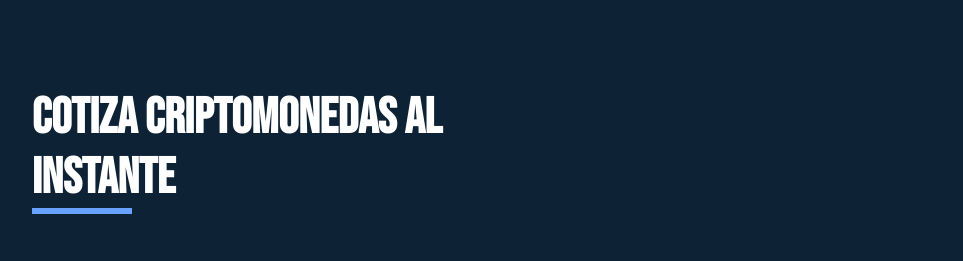
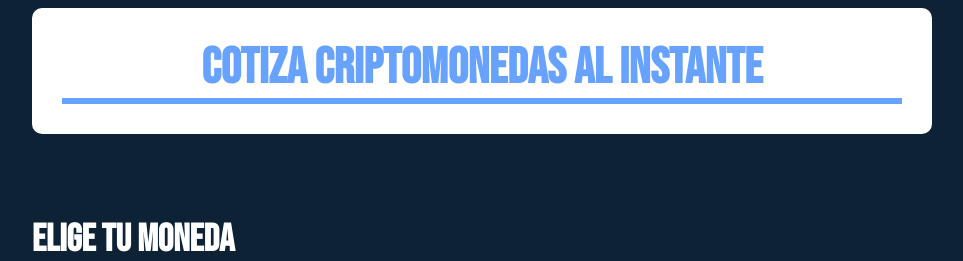
Before and after one commit to mfacuna/cotiza_criptomonedas, a React (Create React App) app: page / in a window 1280 px wide. Shown: the top 261 px of the page, without its empty margins (158-1121 px from the left). Built offline with nearby package versions, Linux system fonts and the light colour scheme; no server answers.

Commit message:
mejora diseo

```diff
--- a/src/App.js
+++ b/src/App.js
@@ -16,20 +16,43 @@ const Contenedor = styled.div`
 
 const Heading = styled.h1`
   font-family: 'Bebas Neue', cursive;
-  color: #FFF;
-  text-align:left;
+  color: #66A2FE;
+  text-align:center;
   font-weight: 700;
   font-size: 50px;
   margin-bottom: 50px;
-  margin-top: 80px;
+  margin-top: 0px;
+  padding: 30px;
   &::after {
     content: '';
-    width: 100px;
+    width: 100%;
     height: 6px;
     background-color: #66A2FE;
     display:block;
   }
 `;
+
+const Heading2 = styled.h2`
+font-family: "Bebas Neue", cursive;
+color: #fff;
+text-transform: uppercase;
+font-weight: bold;
+font-size: 2.4rem;
+margin-top: 2rem;
+margin-buttom: 0px;
+display: block;
+`;
+
+const Header = styled.div`
+  background-color: #fff;
+  max-width: 900px;
+  margin: 0 auto;
+  align: center;
+  -webkit-border-radius: 10px;
+  -moz-border-radius: 10px;
+  border-radius: 10px;
+`
+
 
 function App() {
 
@@ -38,32 +61,35 @@ function App() {
   const [resultado, setResultado] = useState({});
 
   useEffect(() => {
-    if(moneda === '' || criptomoneda === '') return;
+    if (moneda === '' || criptomoneda === '') return;
     console.log('Cotizando Criptomonedas...');
-    const consultaValoresCriptomoneda =  async () => {
+    const consultaValoresCriptomoneda = async () => {
       const url = `https://min-api.cryptocompare.com/data/pricemultifull?fsyms=${criptomoneda}&tsyms=${moneda}`;
       const res = await axios.get(url)
       setResultado(res.data.DISPLAY[criptomoneda][moneda])
     }
     consultaValoresCriptomoneda();
-  },[moneda,criptomoneda])
+  }, [moneda, criptomoneda])
 
   return (
+    <>
+      <Header><Heading>Cotiza Criptomonedas al instante</Heading></Header>
       <Contenedor>
         <div>
-        <Heading>Cotiza Criptomonedas al instante</Heading>
           <Formulario
             setMoneda={setMoneda}
             setCriptomoneda={setCriptomoneda}
           />
         </div>
         <div>
-      {Object.keys(resultado).length === 0 ? null : <Heading>{criptomoneda}</Heading>}
+          {Object.keys(resultado).length === 0 ? null : <Heading2>{criptomoneda}</Heading2>}
           <Cotizacion
             resultado={resultado}
           />
         </div>
       </Contenedor>
+    </>
+
   );
 }
 
--- a/src/component/Cotizacion.js
+++ b/src/component/Cotizacion.js
@@ -4,6 +4,7 @@ import styled from '@emotion/styled';
 const MensajeValor = styled.p`
     background-color: #124578;
     padding: 1rem;
+    margin-top: 0px;
     color: #FFF;
     font-size: 30px;
     text-transform: uppercase;
```
Lines whose indentation alone changed are shown as unchanged.
